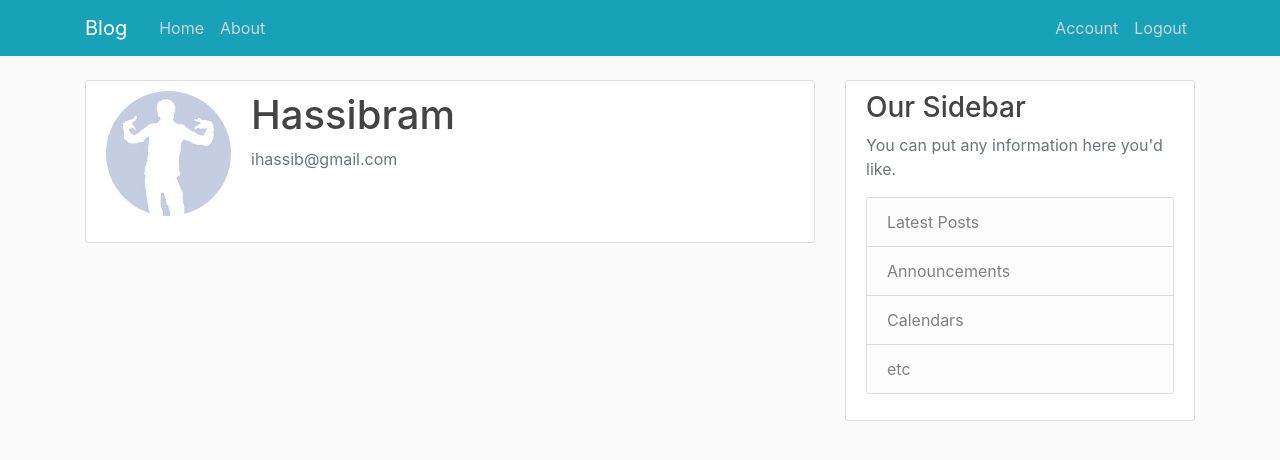
After one commit to HassibIbrahim/BlogPost, a Flask app: page /account in a window 1280 px wide. The commit adds this page. Shown: the top 460 px of the page. Run offline with Flask 2, Linux system fonts and the light colour scheme; a user stored in the database is signed in; some libraries are stand-ins or nearby versions.

Commit message:
added account and logout routes

```diff
--- a/blog/__init__.py
+++ b/blog/__init__.py
@@ -1,11 +1,15 @@
 from flask import Flask
 from flask_bcrypt import Bcrypt
 from flask_sqlalchemy import SQLAlchemy
+from flask_login import LoginManager
 
 app = Flask(__name__)
 app.config['SECRET_KEY'] = '868ee1c241a07f4882d4ce4dce4343b0'
 app.config['SQLALCHEMY_DATABASE_URI'] = 'sqlite:///site.db'
 db = SQLAlchemy(app)
-bcrypt = Bcrypt (app)
+bcrypt = Bcrypt(app)
+login_manager = LoginManager(app)
+login_manager.login_view = 'login'
+login_manager.login_message_category = 'info'
 
 from blog import routes
--- a/blog/routes.py
+++ b/blog/routes.py
@@ -1,19 +1,20 @@
-from flask import render_template, url_for, flash, redirect
+from flask import render_template, url_for, flash, request, redirect
 from blog.models import User, Post
 from blog.forms import RegistrationForm, LoginForm
 from blog import app, db, bcrypt
+from flask_login import login_user, logout_user, current_user, login_required
 
 
 posts = [
     {
         'author' : 'Nasir Jones',
-        'title' : 'Blog Post 1',
+        'title' : 'Illmatic',
         'content' : 'First post content',
         'date_posted' : 'April 20, 2018 '
     },
     {
         'author' : 'Amaru Pac',
-        'title' : 'Blog Post 2',
+        'title' : 'I get around',
         'content' : 'Second post content',
         'date_posted' : 'February 21, 2017 '
     }
@@ -32,6 +33,8 @@ def about():
 
 @app.route("/register", methods=['GET', 'POST'])
 def register():
+    if current_user.is_authenticated:
+        return redirect(url_for('home'))
     form = RegistrationForm()
     if form.validate_on_submit():
         hashed_password = bcrypt.generate_password_hash(form.password.data).decode('utf-8')
@@ -45,11 +48,28 @@ def register():
 
 @app.route("/login", methods=['GET', 'POST'])
 def login():
+    if current_user.is_authenticated:
+        return redirect(url_for('home'))
     form = LoginForm()
     if form.validate_on_submit():
-        if form.email.data == 'admin@blog.com' and form.password.data == 'password':
-            flash('You have been logged in!', 'success')
-            return redirect(url_for('home'))
+        user = User.query.filter_by(email=form.email.data).first()
+        if user and bcrypt.check_password_hash(user.password, form.password.data):
+            login_user(user, remember=form.remember.data)
+            next_page = request.args.get('next')
+            return redirect(next_page) if next_page else redirect(url_for('home'))
         else:
-            flash('Login Unsuccessful. Please check username and password', 'danger')
+            flash('Login Unsuccessful. Please check email and password', 'danger')
     return render_template('login.html', title='Login', form=form)
+
+
+
+@app.route("/logout")
+def logout():
+    logout_user()
+    return redirect(url_for('home'))
+
+@app.route("/account")
+@login_required
+def account():
+    image_file = url_for('static', filename = 'profile_pics/' + current_user.image_file)
+    return render_template('account.html', title='Account', image_file = image_file)
--- a/blog/templates/about.html
+++ b/blog/templates/about.html
@@ -1,7 +1,4 @@
 {% extends "layout.html" %}
-
 {% block content %}
-
-        <title>Blog - {{ title }}</title>
-
+    <h1>About Page</h1>
 {% endblock content %}
--- /dev/null
+++ b/blog/templates/account.html
@@ -0,0 +1,13 @@
+{% extends "layout.html" %}
+{% block content %}
+<div class="content-section">
+  <div class="media">
+    <img class="rounded-circle account-img" src="{{ image_file }}">
+    <div class="media-body">
+      <h2 class="account-heading">{{ current_user.username }}</h2>
+      <p class="text-secondary">{{ current_user.email }}</p>
+    </div>
+  </div>
+  <!-- FORM HERE -->
+</div>
+{% endblock content %}
--- a/blog/templates/home.html
+++ b/blog/templates/home.html
@@ -1,9 +1,6 @@
-
 {% extends "layout.html" %}
-
 {% block content %}
-
-{% for post in posts%}
+    {% for post in posts %}
         <article class="media content-section">
           <div class="media-body">
             <div class="article-metadata">
--- a/blog/templates/layout.html
+++ b/blog/templates/layout.html
@@ -18,7 +18,7 @@
         <header class="site-header">
         <nav class="navbar navbar-expand-md navbar-dark bg-info fixed-top">
         <div class="container">
-<a class="navbar-brand mr-4" href="/">Flask Blog</a>
+            <a class="navbar-brand mr-4" href="/">Blog</a>
             <button class="navbar-toggler" type="button" data-toggle="collapse" data-target="#navbarToggle" aria-controls="navbarToggle" aria-expanded="false" aria-label="Toggle navigation">
             <span class="navbar-toggler-icon"></span>
             </button>
@@ -29,8 +29,13 @@
          </div>
              <!-- Navbar Right Side -->
           <div class="navbar-nav">
+            {% if current_user.is_authenticated %}
+            <a class="nav-item nav-link" href="{{ url_for('account') }}">Account</a>
+            <a class="nav-item nav-link" href="{{ url_for('logout') }}">Logout</a>
+            {% else %}
             <a class="nav-item nav-link" href="{{ url_for('login') }}">Login</a>
             <a class="nav-item nav-link" href="{{ url_for('register') }}">Register</a>
+            {% endif %}
          </div>
          </div>
         </div>
--- a/blog/templates/login.html
+++ b/blog/templates/login.html
@@ -1,10 +1,9 @@
-
 {% extends "layout.html" %}
 {% block content %}
     <div class="content-section">
         <form method="POST" action="">
             {{ form.hidden_tag() }}
-            <fieldset class="form-group">
+           <fieldset class="form-group">
                 <legend class="border-bottom mb-4">Log In</legend>
                 <div class="form-group">
                     {{ form.email.label(class="form-control-label") }}
@@ -47,7 +46,7 @@
     </div>
     <div class="border-top pt-3">
         <small class="text-muted">
-            Do you need to be registered?<a class="ml-2" href="{{ url_for('register') }}">Sign Up Now</a>
+         Do you need to be registered?<a class="ml-2" href="{{ url_for('register') }}">Sign Up Now</a>
         </small>
     </div>
 {% endblock content %}
--- a/blog/templates/register.html
+++ b/blog/templates/register.html
@@ -6,7 +6,7 @@
             {{ form.hidden_tag() }}
             <fieldset class="form-group">
                 <legend class="border-bottom mb-4">Join Now</legend>
-                <div class="form-group">
+              <div class="form-group">
                     {{ form.username.label(class="form-control-label") }}
 
                     {% if form.username.errors %}
@@ -46,7 +46,7 @@
                         {{ form.password(class="form-control form-control-lg") }}
                     {% endif %}
                 </div>
-                <div class="form-group">
+               <div class="form-group">
                     {{ form.confirm_password.label(class="form-control-label") }}
                     {% if form.confirm_password.errors %}
                         {{ form.confirm_password(class="form-control form-control-lg is-invalid") }}
```
Also changed, not shown: blog/models.py (+16 -7 lines), blog/static/profile_pics/default.jpg (added). Lines whose indentation alone changed are shown as unchanged.
